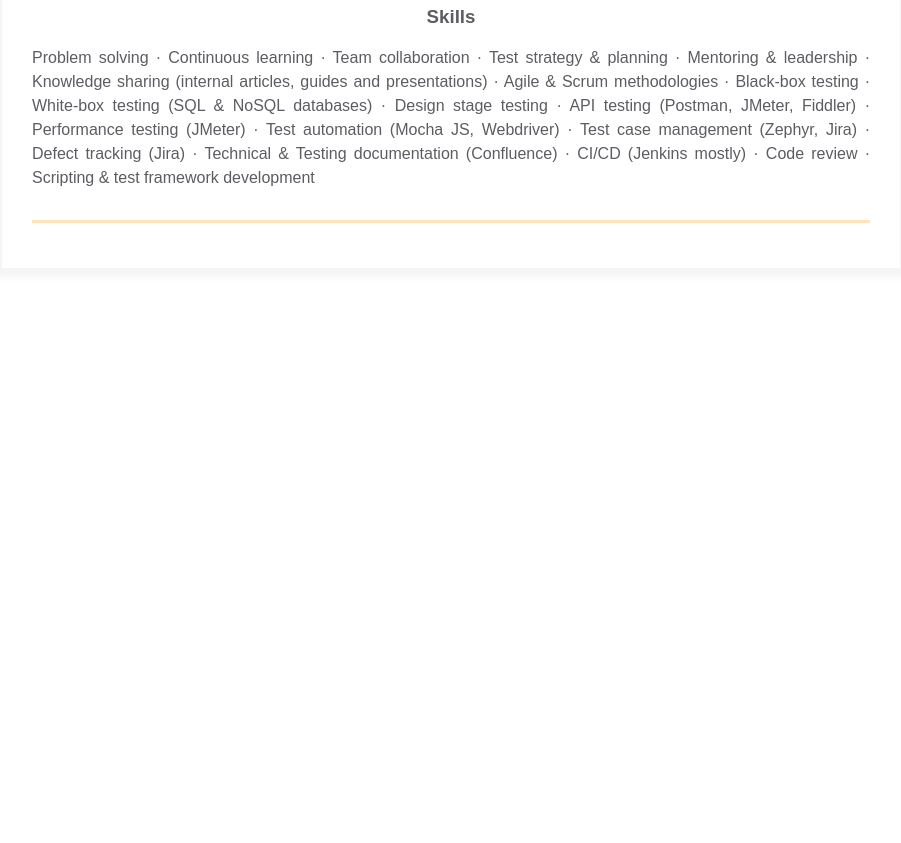
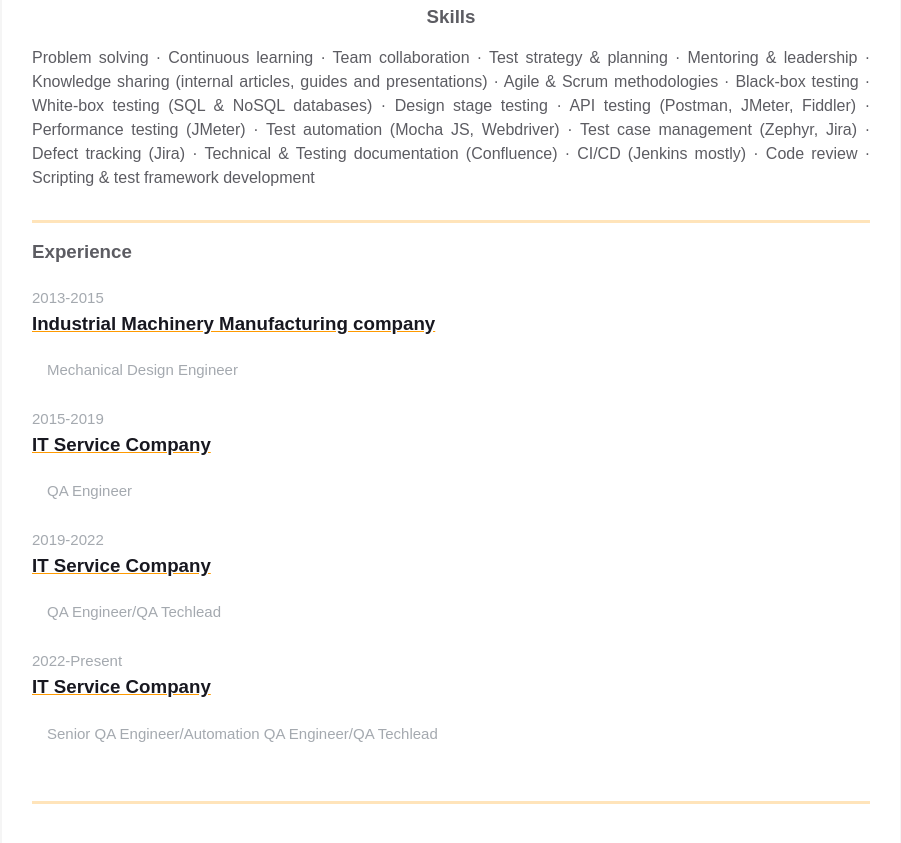
Before and after one commit to Slotg/homepage, a plain HTML site: page index.html in a window 1280 px wide. Shown: the part 515-1358 px from the top of the page, without its empty margins (189-1090 px from the left). Before the commit the page ends 834 px from the top, so only its background shows below. Drawn offline with Linux system fonts and the light colour scheme.

Commit message:
Add Experience resume section

```diff
--- a/index.html
+++ b/index.html
@@ -9,6 +9,7 @@
     <body>
         <main>
             <div class="resume">
+                <!-- CONTACT INFO -->
                 <div class="container">
                     <div class="resume__block">
                         <h1 class="contact-info__header">Alex Rozhmanov</h1>
@@ -68,6 +69,7 @@
                         </div>
                     </div>
                 </div>
+                <!-- INTRO -->
                 <div class="container">
                     <div class="resume__block">
                         <div class="intro">
@@ -121,6 +123,7 @@
                         </div>
                     </div>
                 </div>
+                <!-- SKILLS -->
                 <div class="container">
                     <div class="resume__block">
                         <div class="skills">
@@ -141,6 +144,88 @@
                         </div>
                     </div>
                 </div>
+                <div class="container">
+                    <div class="resume__block">
+                        <div class="main-info fh">
+                            <!-- EXPERIENCES -->
+                            <div class="experiences">
+                                <h3 class="experiences__header">Experience</h3>
+                                <div class="experiences__company">
+                                    <div class="experiences__company-header">
+                                        <span
+                                            class="experiences__company-header-durability"
+                                            >2013-2015</span
+                                        >
+                                        <h3 class="experiences__company-header-name">
+                                            Industrial Machinery Manufacturing company
+                                        </h3>
+                                    </div>
+
+                                    <div class="experiences__company-project">
+                                        <span class="experiences__company-project-role"
+                                            >Mechanical Design Engineer</span
+                                        >
+                                    </div>
+                                </div>
+
+                                <div class="experiences__company">
+                                    <div class="experiences__company-header">
+                                        <span
+                                            class="experiences__company-header-durability"
+                                            >2015-2019</span
+                                        >
+                                        <h3 class="experiences__company-header-name">
+                                            IT Service Company
+                                        </h3>
+                                    </div>
+
+                                    <div class="experiences__company-project">
+                                        <span class="experiences__company-project-role"
+                                            >QA Engineer</span
+                                        >
+                                    </div>
+                                </div>
+
+                                <div class="experiences__company">
+                                    <div class="experiences__company-header">
+                                        <span
+                                            class="experiences__company-header-durability"
+                                            >2019-2022</span
+                                        >
+                                        <h3 class="experiences__company-header-name">
+                                            IT Service Company
+                                        </h3>
+                                    </div>
+
+                                    <div class="experiences__company-project">
+                                        <span class="experiences__company-project-role"
+                                            >QA Engineer/QA Techlead</span
+                                        >
+                                    </div>
+                                </div>
+
+                                <div class="experiences__company">
+                                    <div class="experiences__company-header">
+                                        <span
+                                            class="experiences__company-header-durability"
+                                            >2022-Present</span
+                                        >
+                                        <h3 class="experiences__company-header-name">
+                                            IT Service Company
+                                        </h3>
+                                    </div>
+
+                                    <div class="experiences__company-project">
+                                        <span class="experiences__company-project-role"
+                                            >Senior QA Engineer/Automation QA Engineer/QA
+                                            Techlead</span
+                                        >
+                                    </div>
+                                </div>
+                            </div>
+                        </div>
+                    </div>
+                </div>
             </div>
         </main>
     </body>
```
